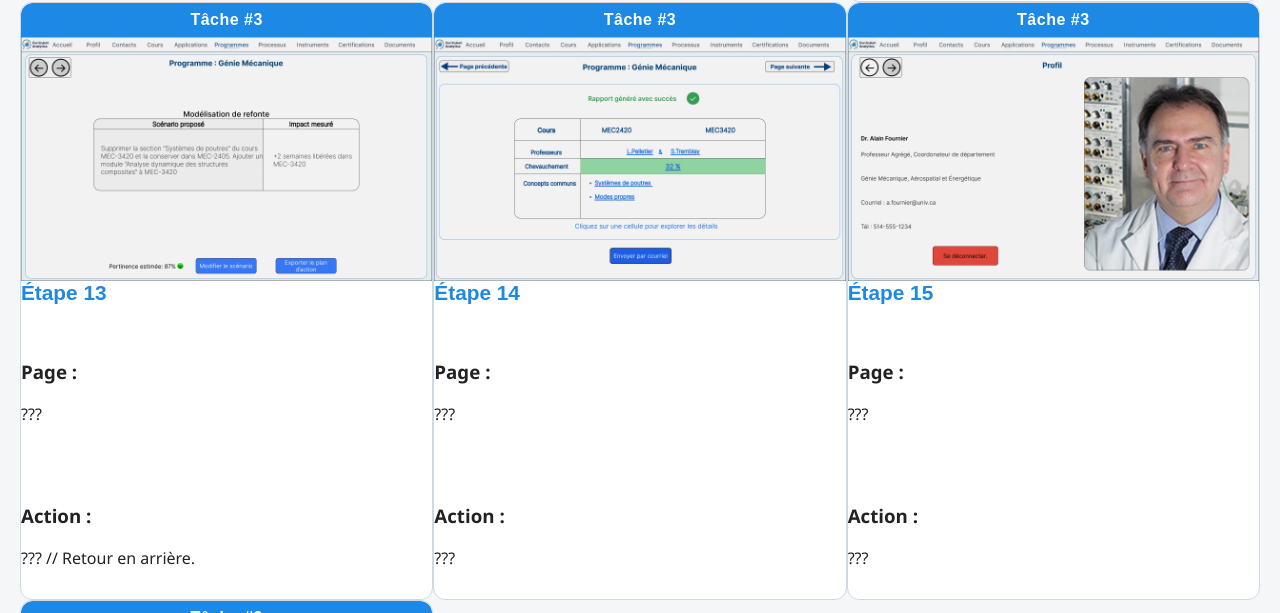
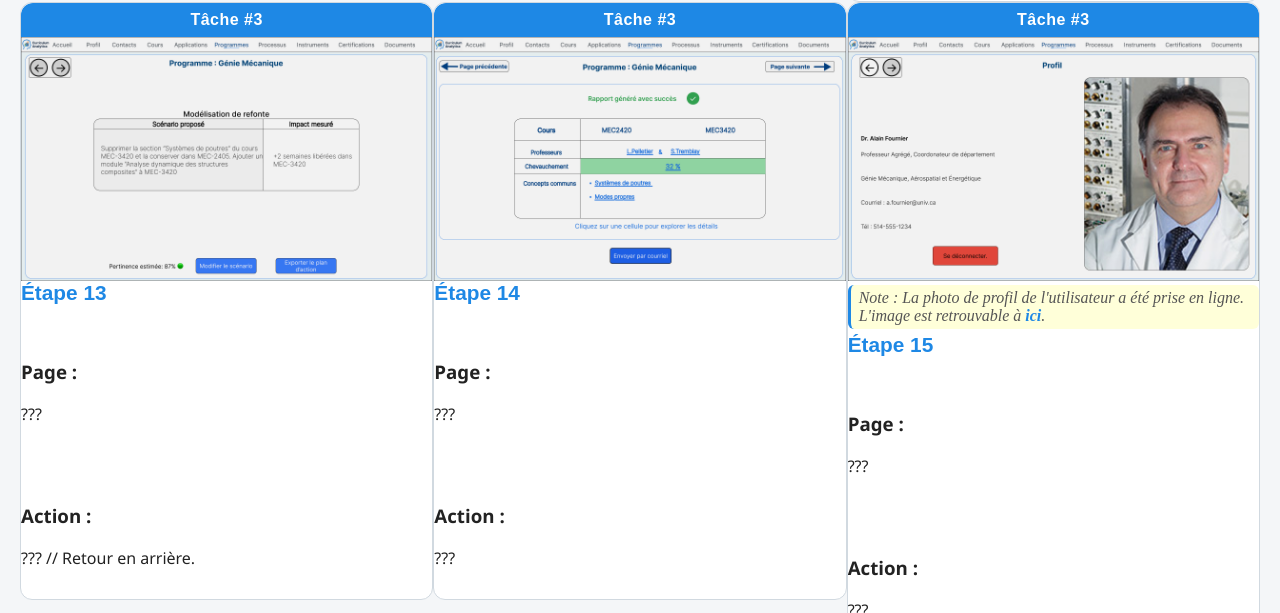
Before and after one commit to dancingFlamingo1289/LOG2420_TP2, a plain HTML site: page tp3.html in a window 1280 px wide. Shown: the part 3068-3681 px from the top of the page. Drawn offline with Linux system fonts and the light colour scheme; a script that the page names is missing.

Commit message:
EK - Made new pictures for TP3 & changed tp3.html for new descriptions.

```diff
--- a/tp3.html
+++ b/tp3.html
@@ -227,6 +227,11 @@
             <div class="screen">
                 <div class="task-label">Tâche #3</div>
                 <img src="./assets/TP3/step15.png" alt="step 15" onerror="this.src='./assets/placeholder.png'; this.onerror=null;">
+                <span class="note">
+                    Note : La photo de profil de l'utilisateur a été prise en ligne.
+                    L'image est retrouvable à <a href="https://inrs.ca/actualites/le-professeur-alain-fournier-recoit-le-prix-adrien-pouliot-2012/" method="_blank">
+                        ici</a>.
+                </span>
                 <div>
                     <h2>Étape 15</h2>
                     <p class="page">
@@ -240,7 +245,7 @@
             </div>
             <div class="screen">
                 <div class="task-label">Tâche #3</div>
-                <img src="./assets/TP3/step1.png" alt="step 16" onerror="this.src='./assets/placeholder.png'; this.onerror=null;">
+                <img src="./assets/TP3/step16.png" alt="step 16" onerror="this.src='./assets/placeholder.png'; this.onerror=null;">
                 <div>
                     <h2>Étape 16</h2>
                     <p class="page">
```
Also changed, not shown: 1 other file.
